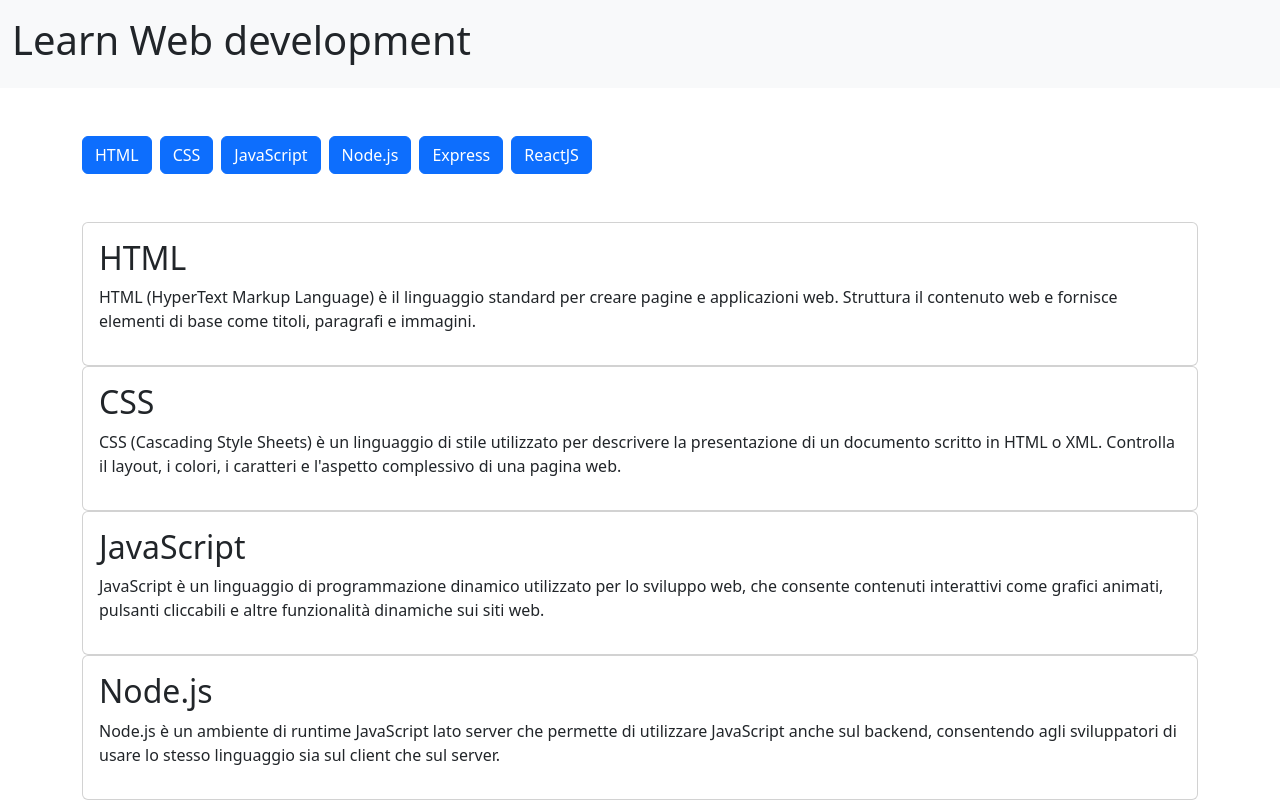
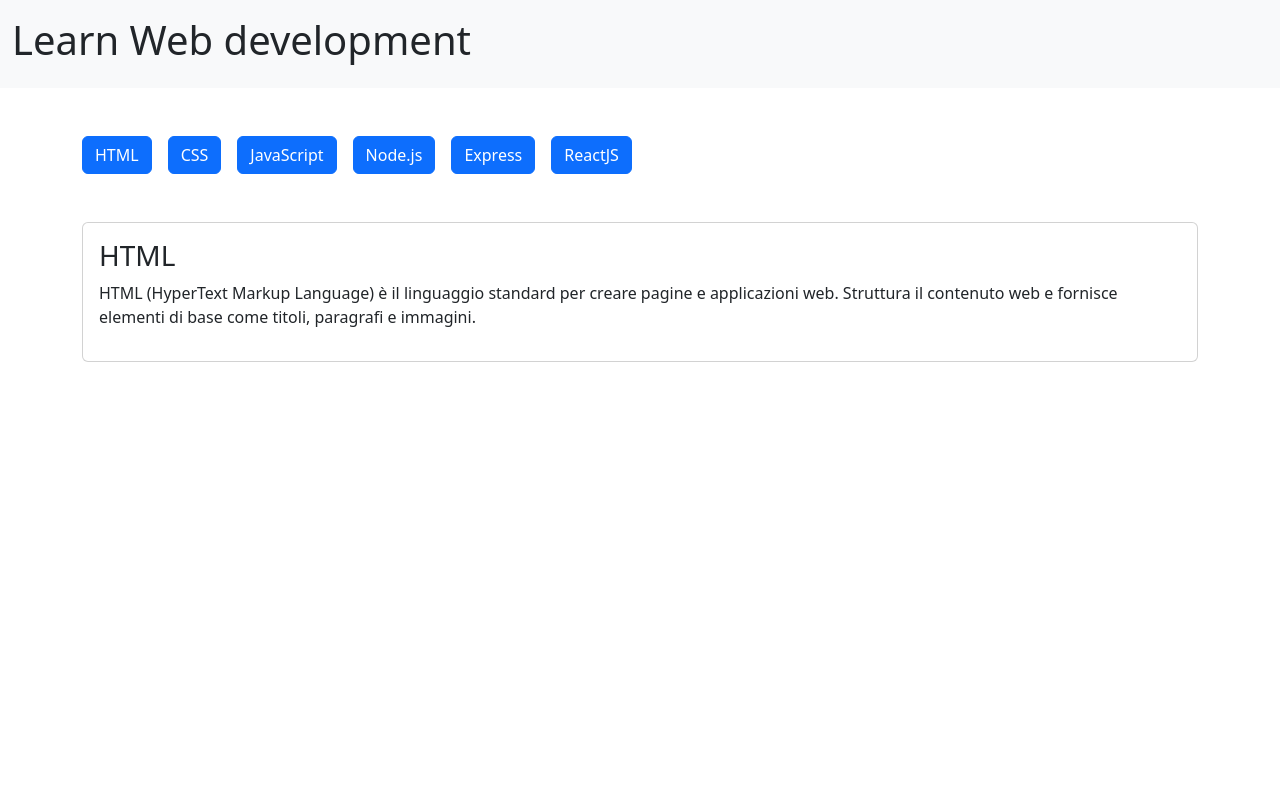
Before and after one commit to gabrielemarchesano/react-use-state, a React (Vite) app: page / in a window 1280 px wide. Shown: the top 800 px of the page. Built offline with nearby package versions, Linux system fonts and the light colour scheme.

Commit message:
try some logic for the request by placing the card into the Nav component

```diff
--- a/src/components/Card.jsx
+++ b/src/components/Card.jsx
@@ -1,19 +1,8 @@
-export default function Card({languages}){
+export default function Card({ languages }) {
 
-  return(
+  return (
     <>
-    {languages.map((language) => (
-      <div className="card" key={language.id}>
-        <div className="card-body">
-          <div className="card-title">
-            <h2>{language.title}</h2>
-          </div>
-          <div className="card-text">
-            <p>{language.description}</p>
-          </div>
-        </div>
-      </div>
-    ))}
+
     </>
   )
 }
--- a/src/components/Main.jsx
+++ b/src/components/Main.jsx
@@ -1,7 +1,7 @@
 import Card from "./Card";
 import Nav from "./Nav";
 
-export default function Main(){
+export default function Main() {
 
   const languages = [
     {
@@ -36,10 +36,10 @@
     }
   ];
 
-  return(
+  return (
     <div className="container">
-      <Nav languages={languages}/>
-      <Card languages={languages}/>
+      <Nav languages={languages} />
+      {/* <Card languages={languages} /> */}
     </div>
   )
 }
--- a/src/components/Nav.jsx
+++ b/src/components/Nav.jsx
@@ -1,14 +1,30 @@
-export default function Nav({languages}){
+import { useState } from "react"
 
-  return(
+export default function Nav({ languages }) {
+
+  const [id, setId] = useState(0);
+
+  return (
+    <div>
       <div className="d-flex py-5">
-      <ul className="nav nav-pills gap-2">
+        <ul className="nav nav-pills gap-3">
           {languages.map((language) => (
             <li className="nav-item" key={language.id}>
-          <button href="#" className="btn btn-primary">{language.title}</button>
+              <button href="#" className="btn btn-primary" onClick={() => setId(language.id)}>{language.title}</button>
             </li>
           ))}
         </ul>
       </div>
+      <div className="card">
+        <div className="card-body">
+          <div className="card-title">
+            <h3>{languages[id].title}</h3>
+          </div>
+          <div className="card-text">
+            <p>{languages[id].description}</p>
+          </div>
+        </div>
+      </div>
+    </div>
   )
 }
```
Lines whose indentation alone changed are shown as unchanged.
